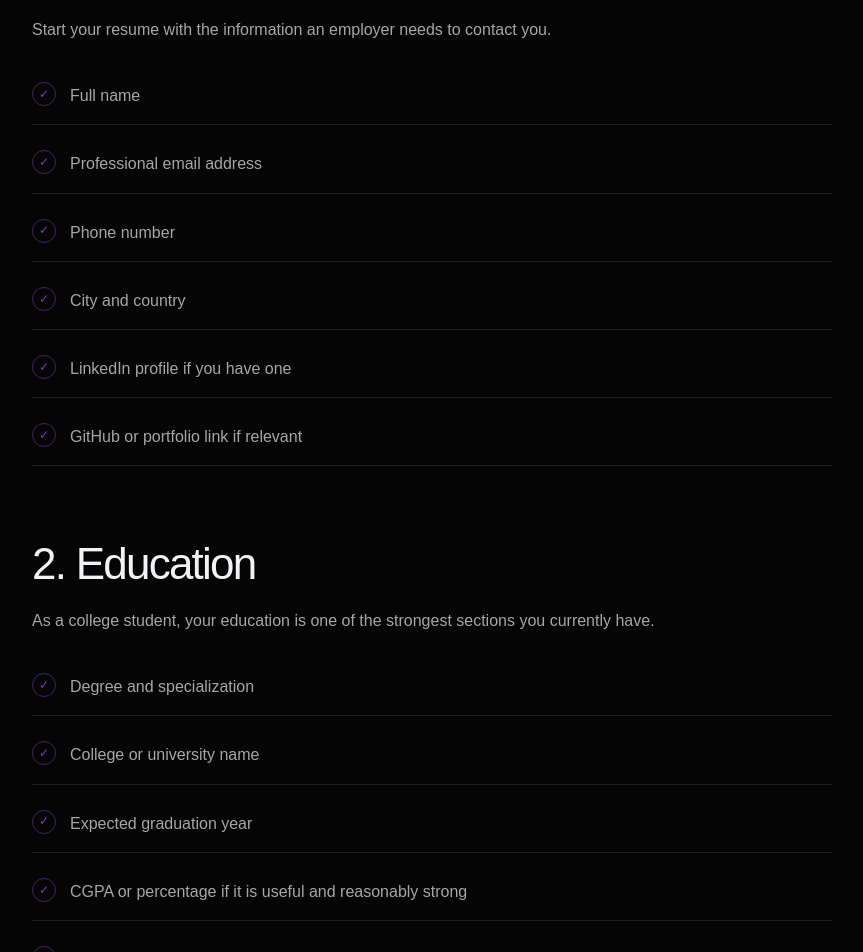
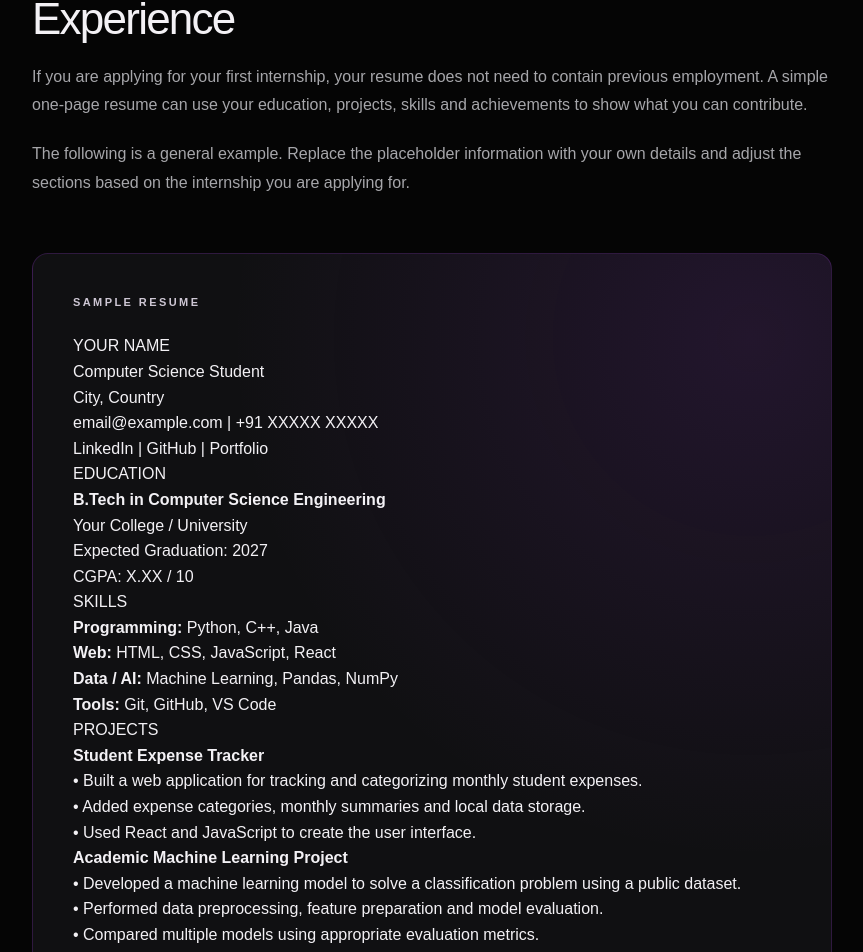
Before and after one commit to LAKSHYAG16/college-survival-guide, a Next.js app: page /career/resume-for-internship-no-experience in a window 1280 px wide. Shown: the part 1528-2480 px from the top of the page, without its empty margins (208-1071 px from the left). Built offline with nearby package versions, Linux system fonts and the light colour scheme.

Commit message:
Improve resume internship SEO content

```diff
--- a/app/career/resume-for-internship-no-experience/page.tsx
+++ b/app/career/resume-for-internship-no-experience/page.tsx
@@ -1,21 +1,18 @@
-import {
-  articleSchema,
-  faqSchema,
-} from "@/lib/structured-data";
-
+import { articleSchema, faqSchema } from "@/lib/structured-data";
 import Link from "next/link";
 
 export const metadata = {
   title: "How to Make a Resume for an Internship With No Experience",
   description:
-    "Learn how to make a resume for an internship with no experience. See what to include, how to present projects and skills, and how to structure your first student resume.",
+    "Learn how to make a resume for an internship with no experience. See a practical resume sample, what to include, how to present projects and skills, and how to structure your first student resume.",
   alternates: {
     canonical: "/career/resume-for-internship-no-experience",
   },
+
   openGraph: {
     title: "How to Make a Resume for an Internship With No Experience",
     description:
-      "A practical guide to creating an internship resume using education, projects, skills, certifications and achievements.",
+      "A practical guide and resume sample for creating an internship resume when you have little or no professional experience.",
     url: "https://college-survival-guide-plum.vercel.app/career/resume-for-internship-no-experience",
     siteName: "College Survival Guide",
     type: "article",
@@ -34,7 +31,7 @@ export const metadata = {
     card: "summary_large_image",
     title: "How to Make a Resume for an Internship With No Experience",
     description:
-      "A practical guide to creating an internship resume when you have little or no experience.",
+      "A practical guide and resume sample for creating an internship resume when you have little or no professional experience.",
     images: [
       "https://college-survival-guide-plum.vercel.app/images/resume-internship-no-experience.png",
     ],
@@ -112,10 +109,10 @@ export default function ResumeInternshipPage() {
   const article = articleSchema({
     title: "How to Make a Resume for an Internship With No Experience",
     description:
-      "Learn how to create a strong internship resume with no previous work experience, including education, projects, skills, certifications and achievements.",
+      "Learn how to create a strong internship resume with no previous work experience, including a practical resume sample, education, projects, skills, certifications and achievements.",
     url: "https://college-survival-guide-plum.vercel.app/career/resume-for-internship-no-experience",
     datePublished: "2026-09-21",
-    dateModified: "2026-09-21",
+    dateModified: "2026-09-29",
     image:
       "https://college-survival-guide-plum.vercel.app/images/resume-internship-no-experience.png",
   });
@@ -136,6 +133,11 @@ export default function ResumeInternshipPage() {
       answer:
         "Focus on your education, projects, skills, certifications, achievements and other relevant experiences that demonstrate your ability to contribute.",
     },
+    {
+      question: "What should an internship resume look like with no experience?",
+      answer:
+        "A student internship resume can focus on education, relevant projects, technical skills, certifications and achievements instead of professional work experience.",
+    },
   ]);
 
   return (
@@ -153,6 +155,7 @@ export default function ResumeInternshipPage() {
           __html: JSON.stringify(faq),
         }}
       />
+
       {/* Hero */}
       <section className="article-hero">
         <div className="article-hero-inner">
@@ -210,6 +213,102 @@ export default function ResumeInternshipPage() {
             </ul>
           </div>
 
+          {/* Resume sample */}
+          <section className="article-section">
+            <h2>Resume Sample for an Internship With No Experience</h2>
+
+            <p>
+              If you are applying for your first internship, your resume does
+              not need to contain previous employment. A simple one-page resume
+              can use your education, projects, skills and achievements to show
+              what you can contribute.
+            </p>
+
+            <p>
+              The following is a general example. Replace the placeholder
+              information with your own details and adjust the sections based
+              on the internship you are applying for.
+            </p>
+
+            <div className="article-callout">
+              <p className="eyebrow">SAMPLE RESUME</p>
+
+              <h3>YOUR NAME</h3>
+
+              <p>
+                Computer Science Student
+                <br />
+                City, Country
+                <br />
+                email@example.com | +91 XXXXX XXXXX
+                <br />
+                LinkedIn | GitHub | Portfolio
+              </p>
+
+              <h3>EDUCATION</h3>
+
+              <p>
+                <strong>B.Tech in Computer Science Engineering</strong>
+                <br />
+                Your College / University
+                <br />
+                Expected Graduation: 2027
+                <br />
+                CGPA: X.XX / 10
+              </p>
+
+              <h3>SKILLS</h3>
+
+              <p>
+                <strong>Programming:</strong> Python, C++, Java
+                <br />
+                <strong>Web:</strong> HTML, CSS, JavaScript, React
+                <br />
+                <strong>Data / AI:</strong> Machine Learning, Pandas,
+                NumPy
+                <br />
+                <strong>Tools:</strong> Git, GitHub, VS Code
+              </p>
+
+              <h3>PROJECTS</h3>
+
+              <p>
+                <strong>Student Expense Tracker</strong>
+                <br />
+                • Built a web application for tracking and categorizing
+                monthly student expenses.
+                <br />
+                • Added expense categories, monthly summaries and local data
+                storage.
+                <br />
+                • Used React and JavaScript to create the user interface.
+              </p>
+
+              <p>
+                <strong>Academic Machine Learning Project</strong>
+                <br />
+                • Developed a machine learning model to solve a classification
+                problem using a public dataset.
+                <br />
+                • Performed data preprocessing, feature preparation and model
+                evaluation.
+                <br />
+                • Compared multiple models using appropriate evaluation
+                metrics.
+              </p>
+
+              <h3>CERTIFICATIONS & ACHIEVEMENTS</h3>
+
+              <p>
+                • Relevant technical certification
+                <br />
+                • College hackathon participation
+                <br />
+                • Coding competition or academic achievement
+              </p>
+            </div>
+          </section>
+
           {/* Sections */}
           {resumeSections.map((section) => (
             <section className="article-section" key={section.title}>
@@ -228,9 +327,15 @@ export default function ResumeInternshipPage() {
             </section>
           ))}
 
-          {/* Projects */}
+          {/* Project writing */}
           <section className="article-section">
             <h2>How to Write Projects on Your Resume</h2>
+
+            <p>
+              When you don't have professional experience, your projects can
+              provide evidence that you can actually apply what you have
+              learned.
+            </p>
 
             <p>
               Instead of simply writing the name of a project, explain what you
@@ -239,7 +344,16 @@ export default function ResumeInternshipPage() {
             </p>
 
             <div className="article-callout">
-              <p className="eyebrow">EXAMPLE</p>
+              <p className="eyebrow">WEAK EXAMPLE</p>
+
+              <h3>Expense Tracker - React</h3>
+
+              <p>
+                This tells the recruiter the project name and technology, but
+                provides very little information about what you actually did.
+              </p>
+
+              <p className="eyebrow">STRONGER EXAMPLE</p>
 
               <h3>Student Expense Tracker</h3>
 
@@ -251,10 +365,32 @@ export default function ResumeInternshipPage() {
             </div>
 
             <p>
-              This is more useful than simply writing "Expense Tracker -
-              React" because it gives the reader evidence of what you actually
-              built.
+              Whenever possible, describe your contribution using clear action
+              words such as built, developed, implemented, analyzed, designed,
+              automated or optimized.
             </p>
+          </section>
+
+          {/* ATS */}
+          <section className="article-section">
+            <h2>How to Make an Internship Resume ATS-Friendly</h2>
+
+            <p>
+              Many companies use applicant tracking systems to organize
+              applications. A simple, text-based resume is generally easier
+              for software and recruiters to process than a heavily designed
+              document.
+            </p>
+
+            <ul>
+              <li>Use clear section headings.</li>
+              <li>Use standard job-related terminology.</li>
+              <li>Include skills that actually match the internship.</li>
+              <li>Avoid filling the resume with graphics or unnecessary icons.</li>
+              <li>Keep formatting consistent throughout the document.</li>
+              <li>Use a readable font and appropriate spacing.</li>
+              <li>Save the resume in the format requested by the employer.</li>
+            </ul>
           </section>
 
           {/* No experience */}
@@ -277,6 +413,30 @@ export default function ResumeInternshipPage() {
               <li>Relevant certifications</li>
               <li>Student organizations</li>
             </ul>
+
+            <p>
+              Even a small project can be useful if you clearly explain the
+              problem, your contribution, the technologies used and the result.
+            </p>
+          </section>
+
+          {/* Tailoring */}
+          <section className="article-section">
+            <h2>How to Tailor Your Resume to an Internship</h2>
+
+            <p>
+              You do not need to completely rewrite your resume for every
+              application. Instead, compare the internship description with
+              your existing skills and projects.
+            </p>
+
+            <ul>
+              <li>Identify the main skills mentioned in the job description.</li>
+              <li>Move your most relevant skills higher in the skills section.</li>
+              <li>Highlight projects related to the internship.</li>
+              <li>Use relevant terminology when it accurately describes your experience.</li>
+              <li>Remove unrelated information when space is limited.</li>
+            </ul>
           </section>
 
           {/* Mistakes */}
@@ -290,7 +450,62 @@ export default function ResumeInternshipPage() {
               <li>Adding skills you cannot actually demonstrate</li>
               <li>Using an unprofessional email address</li>
               <li>Including irrelevant personal information</li>
-              <li>Writing project descriptions without explaining your contribution</li>
+              <li>
+                Writing project descriptions without explaining your
+                contribution
+              </li>
+              <li>Using inconsistent fonts, spacing or formatting</li>
+              <li>Sending the same generic resume to every internship</li>
+            </ul>
+          </section>
+
+          {/* One page */}
+          <section className="article-section">
+            <h2>Should a College Student's Resume Be One Page?</h2>
+
+            <p>
+              For most students applying for early internships, a focused
+              one-page resume is enough. The goal is not to include everything
+              you have ever done. The goal is to make the most relevant
+              information easy to find.
+            </p>
+
+            <p>
+              If you have several strong projects, achievements or substantial
+              experience, the appropriate length can depend on the internship
+              and your background. Prioritize relevance over simply filling
+              space.
+            </p>
+          </section>
+
+          {/* Related SEO links */}
+          <section className="article-section">
+            <h2>Prepare for Your Internship Application</h2>
+
+            <p>
+              Your resume is only one part of preparing for college and
+              internship applications. You can also improve your study habits
+              and manage your finances while preparing for your career.
+            </p>
+
+            <ul>
+              <li>
+                <Link href="/academics/how-to-study-for-college-exams">
+                  Learn how to study effectively for college exams
+                </Link>
+              </li>
+
+              <li>
+                <Link href="/money/student-budget-guide">
+                  Read the student budget guide for managing monthly expenses
+                </Link>
+              </li>
+
+              <li>
+                <Link href="/productivity/how-to-stop-procrastinating">
+                  Learn how to stop procrastinating as a college student
+                </Link>
+              </li>
             </ul>
           </section>
 
@@ -317,6 +532,11 @@ export default function ResumeInternshipPage() {
               <li>
                 <span className="check-icon">✓</span>
                 <span>Your listed skills are relevant to the internship</span>
+              </li>
+
+              <li>
+                <span className="check-icon">✓</span>
+                <span>Your resume uses clear and consistent formatting</span>
               </li>
 
               <li>
@@ -351,9 +571,9 @@ export default function ResumeInternshipPage() {
               <h3>How long should a college student's resume be?</h3>
 
               <p>
-                For a student applying for an early internship, keeping the
-                resume concise and focused is usually more useful than trying
-                to fill multiple pages.
+                For a student applying for an early internship, a concise
+                one-page resume is usually sufficient. Focus on information
+                that is relevant to the position.
               </p>
             </div>
 
@@ -366,13 +586,23 @@ export default function ResumeInternshipPage() {
                 for academic performance.
               </p>
             </div>
+
+            <div className="faq-item">
+              <h3>What should I put on my resume if I have no experience?</h3>
+
+              <p>
+                Focus on your education, projects, skills, certifications,
+                achievements, coursework and other relevant experiences that
+                demonstrate your ability to contribute.
+              </p>
+            </div>
           </section>
 
           {/* Related */}
           <section className="article-related">
             <p className="eyebrow">KEEP BUILDING</p>
 
-            <h2>More Career Guides</h2>
+            <h2>More College Guides</h2>
 
             <div className="related-grid">
               <Link
@@ -400,6 +630,20 @@ export default function ResumeInternshipPage() {
                   Simple techniques for getting important work done on time.
                 </p>
               </Link>
+
+              <Link
+                href="/money/student-budget-guide"
+                className="related-card"
+              >
+                <span>MONEY</span>
+
+                <h3>Student Budget Guide: Managing Monthly Expenses</h3>
+
+                <p>
+                  Learn how to organize monthly expenses and build a practical
+                  student budget.
+                </p>
+              </Link>
             </div>
           </section>
         </div>
```
